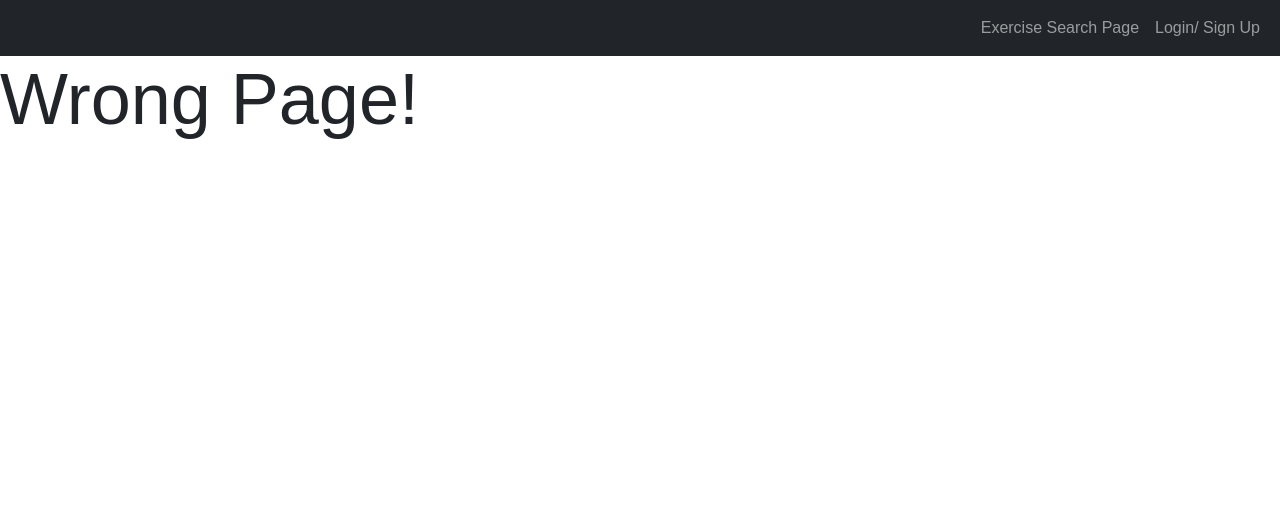
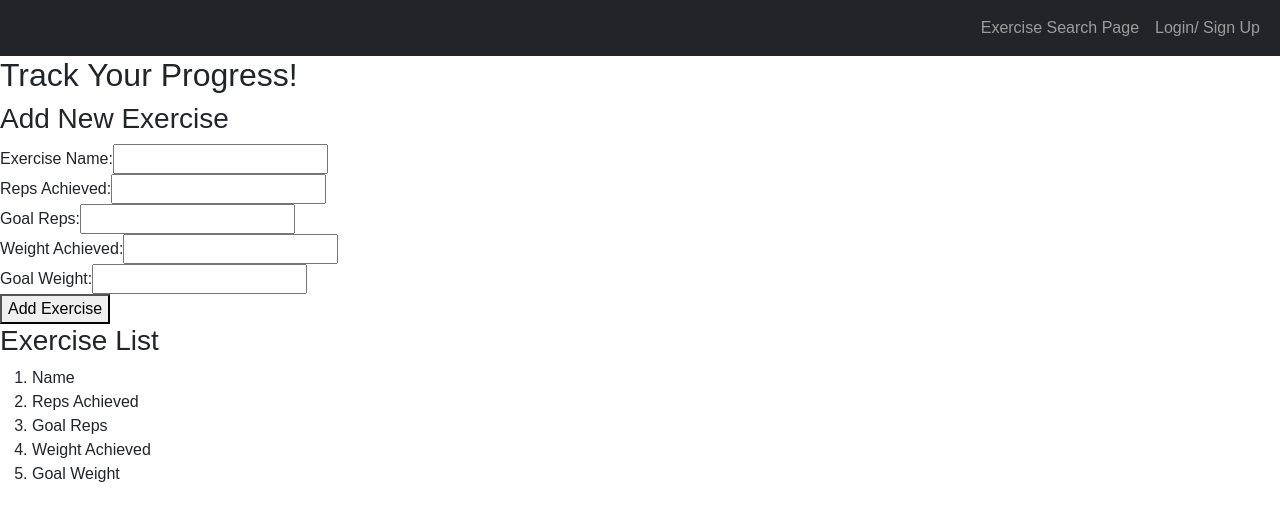
Before and after one commit to Diamante710/WorkoutTracker, a React (Create React App) app in the folder client/: page /history in a window 1280 px wide. Shown: the top 520 px of the page. Built offline with nearby package versions, Linux system fonts and the light colour scheme.

Commit message:
exercise history

```diff
--- a/client/src/App.js
+++ b/client/src/App.js
@@ -3,7 +3,7 @@ import { BrowserRouter as Router, Route, Routes } from 'react-router-dom';
 import { ApolloProvider, ApolloClient, InMemoryCache, createHttpLink } from '@apollo/client';
 import { setContext } from '@apollo/client/link/context';
 import NavTabs from './components/Navtabs';
-import UserPage from '../src/components/UserPage';
+import ExerciseHistory from '../src/pages/ExerciseHistory';
 import SavedExercise from '../src/pages/SavedExecises';
 import SearchExercise from '../src/pages/SearchExercise';
 
@@ -35,7 +35,7 @@ function App() {
         <NavTabs/>
         <Routes>
           <Route path="/" element={<SearchExercise/>}/>
-          <Route path="/user" element={<UserPage/>}/>
+          <Route path="/history" element={<ExerciseHistory/>}/>
           <Route path="/saved" element={<SavedExercise/>}/>
           <Route
             path='*'
--- a/client/src/components/UserPage.js
+++ b/client/src/pages/ExerciseHistory.js
@@ -1,6 +1,6 @@
 import React, { useState } from 'react';
 
-const UserHomepage = () => {
+const ExerciseHistory = () => {
   const [exercises, setExercises] = useState([]);
   const [name, setName] = useState('');
   const [repsAchieved, setRepsAchieved] = useState('');
@@ -33,7 +33,7 @@ const UserHomepage = () => {
 
   return (
     <div>
-      <h2>Welcome to the User Homepage</h2>
+      <h2>Track Your Progress!</h2>
       <div>
         <h3>Add New Exercise</h3>
         <form onSubmit={handleAddExercise}>
@@ -156,4 +156,4 @@ const UserHomepage = () => {
   );
 };
 
-export default UserHomepage;
+export default ExerciseHistory;
```
